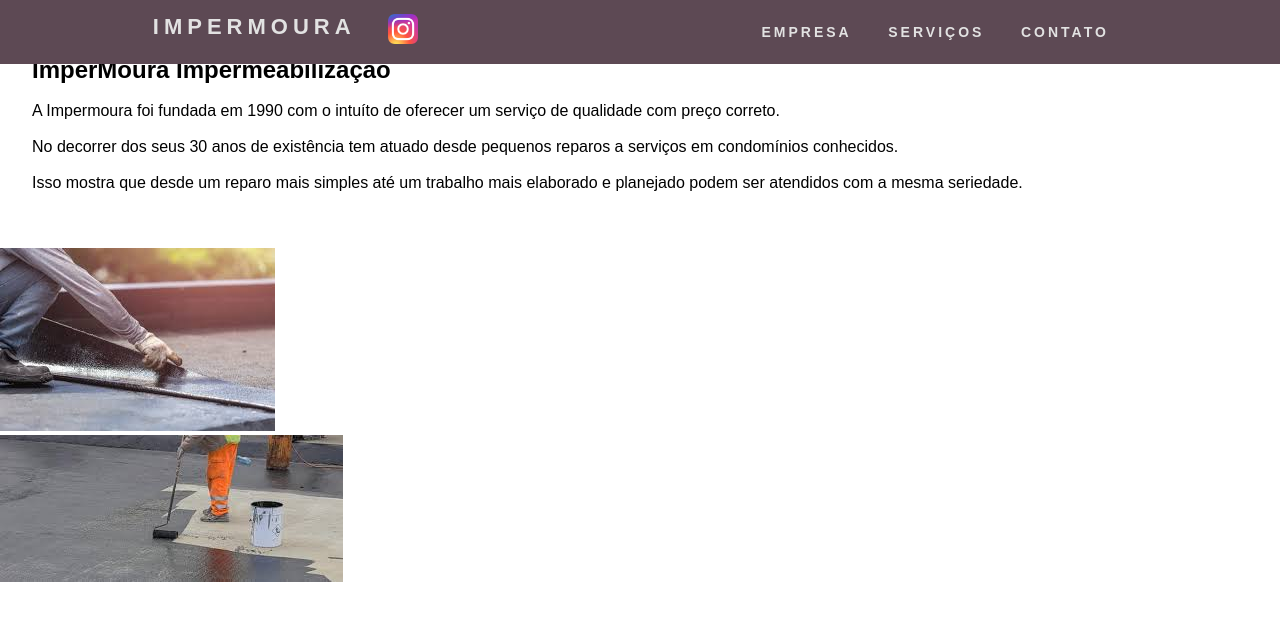
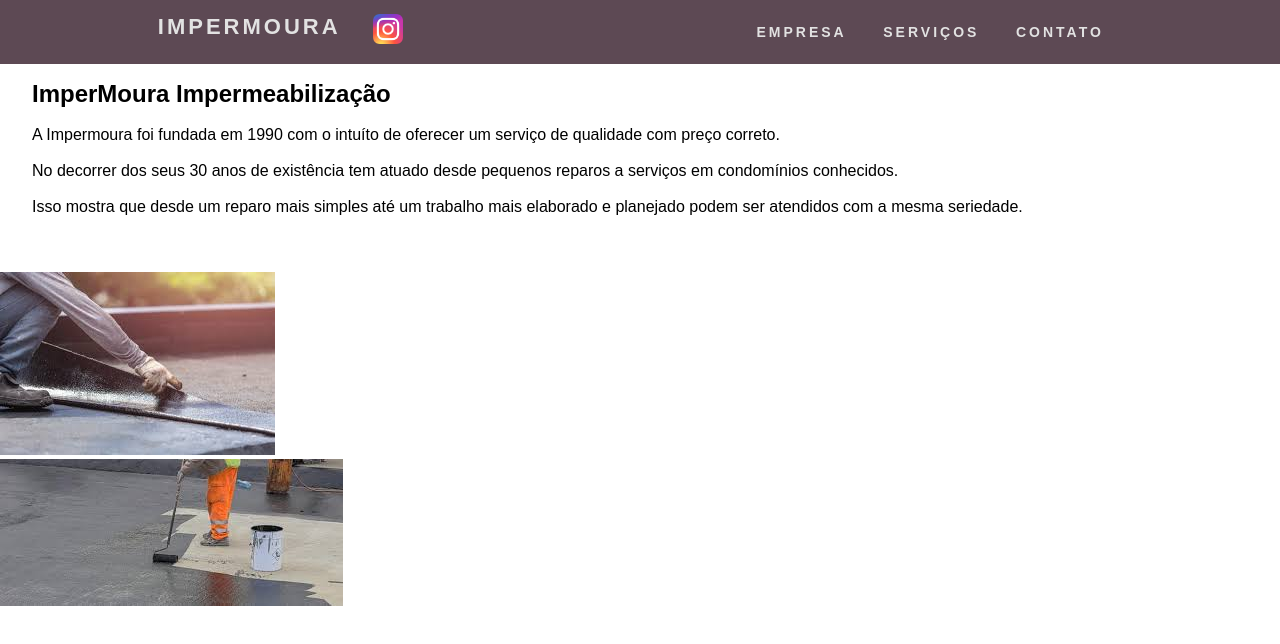
Before and after one commit to Rodrioitit/site, a plain HTML site: page index.html in a window 1280 px wide. Drawn offline with Linux system fonts and the light colour scheme.

Commit message:
Update style.css

```diff
--- a/style.css
+++ b/style.css
@@ -19,7 +19,7 @@ nav {
 .logo {
     color: rgb(226,226,226);
     text-transform: uppercase;
-    letter-spacing: 5px;
+    letter-spacing: 3px;
     font-size: 22px;
     display:flex;
     padding: 0px;
@@ -82,7 +82,7 @@ nav {
         display: flex;
         flex-direction: column;
         align-items: center;
-        width: 30%;
+        width: 50%;
         transform: translateX(100%);
         transition: transform 0.5s ease-in;
     }
@@ -128,6 +128,7 @@ nav {
     text-align: justify;
     font-family: sans-serif;
     margin: 3.5rem;
+    margin-top: 5rem;
     margin-left: 2rem;
     margin-right: 2rem;
 }
```
